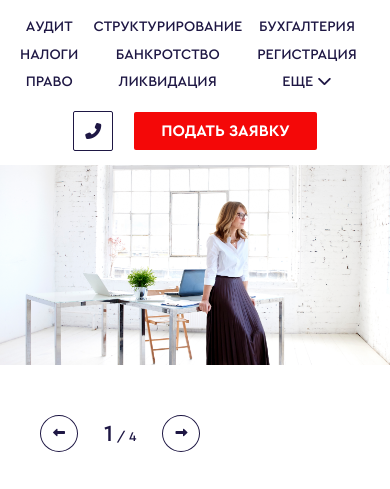
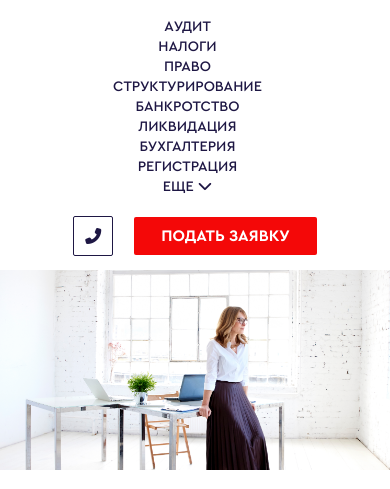
Before and after one commit to MariaAzhgikhina/header-test, a website: page src/index.html in a window 390 px wide. Shown: the part 318-807 px from the top of the page. Drawn offline with nearby package versions, Linux system fonts and the light colour scheme; files that its build step writes are made by us from their sources; files whose address does not match are found by name.

Commit message:
some changes

```diff
--- a/src/scss/style.scss
+++ b/src/scss/style.scss
@@ -164,7 +164,7 @@ body{
     flex-wrap: wrap;
     margin-right:  40px;
     height: 60px;
-    width: 100%;
+    width: 74%;
     &__list {
         position: relative;
         &:hover .drop-menu{
@@ -610,7 +610,9 @@ body{
 }
 
 @media screen and (max-width: 480px){
-
+    .menu{
+        height: auto;
+    }
     .top{
         &__settings{
             flex-direction: column;
```
Also changed, not shown: dist/css/style.css, dist/css/style.min.css, dist/index.html.
